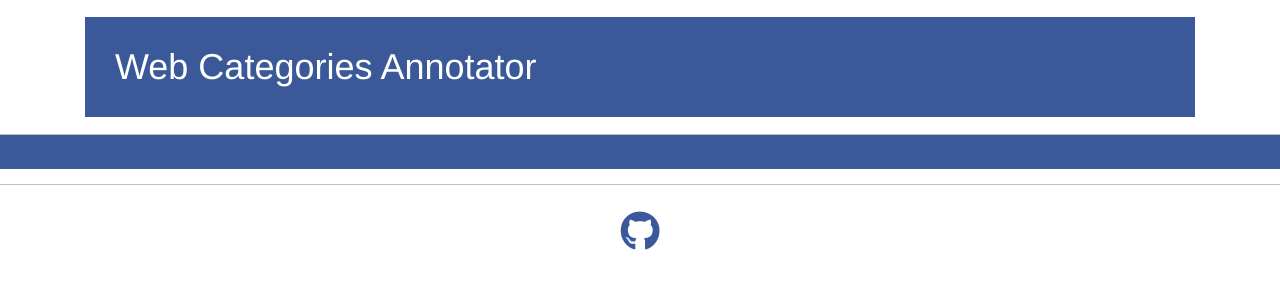
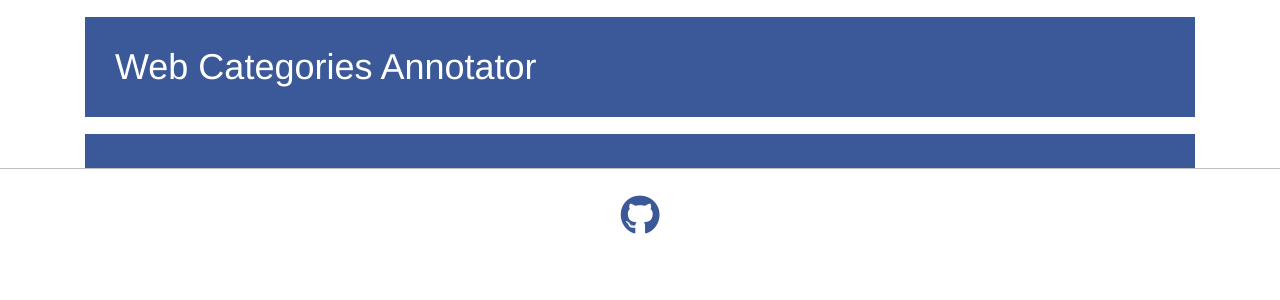
Before and after one commit to 1ncend1ary/wca, a Flask app: template web/templates/template.html in a window 1280 px wide. Shown: the top 300 px of the page. Run offline with Flask 2, Linux system fonts and the light colour scheme; the template is opened without the code that fills it, so the values that code supplies are empty; some libraries are stand-ins or nearby versions.

Commit message:
Fix flash message layout and message

```diff
--- a/web/main.py
+++ b/web/main.py
@@ -38,7 +38,7 @@ def index():
     images = scraper.i_supply_images(category_id)
 
     if len(categories) == 0:
-        flash("You can get categories here:")
+        flash("You should get new categories")
     if len(images) == 0:
         flash('Get google images')
         images = [scraper.g_supply_images(cn) for cn in category_names]
--- a/web/templates/template.html
+++ b/web/templates/template.html
@@ -26,7 +26,7 @@
     <script type="text/javascript" src="../static/js/jquery-magnific-popup.min.js"></script>
 </head>
 <body>
-<header>
+<header style="border-bottom: none">
     <div class="container">
         <div class="col-lg-12 col-md-12 col-sm-12">
             <h1 class="title" id="fixedHeader">Web Categories Annotator</h1>
@@ -34,7 +34,9 @@
     </div>
 </header>
 
-<div class="subtitle">
+<div class="container">
+    <div class="col-lg-12 col-md-12 col-sm-12">
+        <div class="subtitle" style="margin: 0">
             {% with messages = get_flashed_messages() %}
                 {% if messages %}
                     <ul>
@@ -44,6 +46,8 @@
                     </ul>
                 {% endif %}
             {% endwith %}
+        </div>
+    </div>
 </div>
 
 {% block content %}
```
Lines whose indentation alone changed are shown as unchanged.
